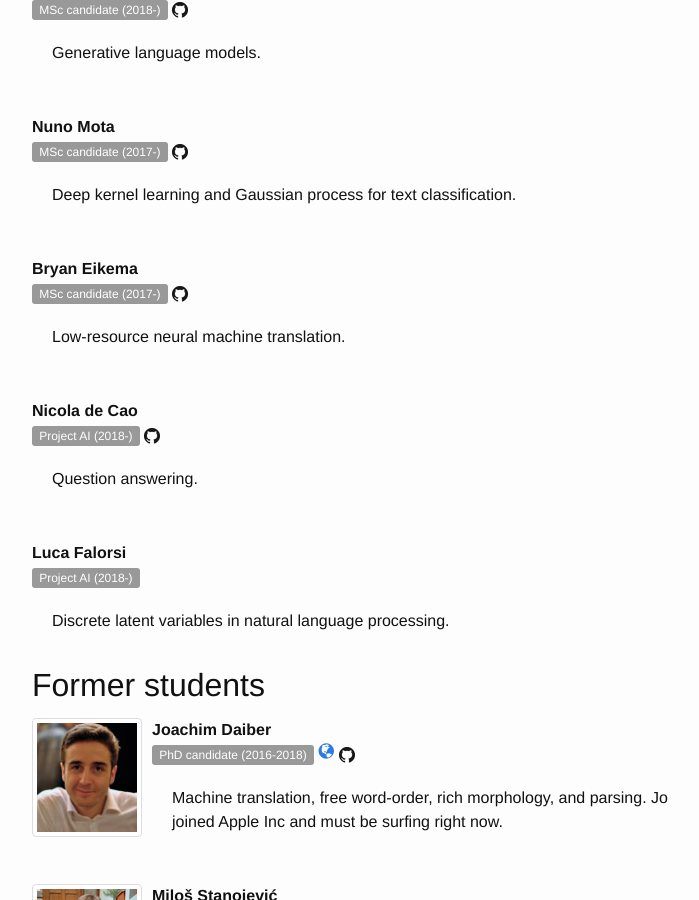
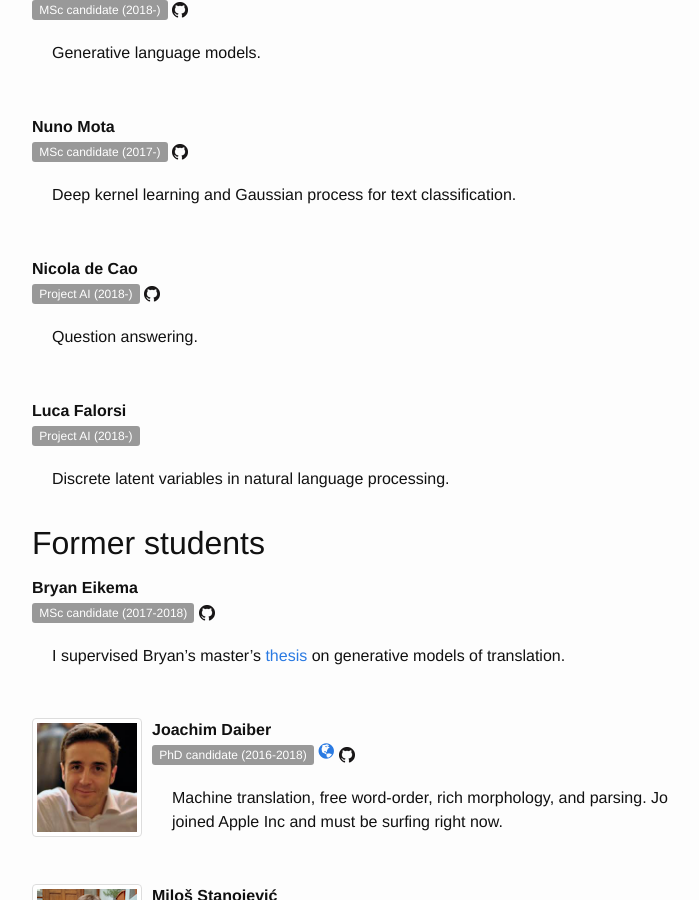
Before and after one commit to wilkeraziz/oldsite, a Jekyll site: the page built from people.md, in a window 1280 px wide and 900 px high, scrolled down 1246 px. Shown: the whole window, without its empty margins (268-967 px from the left). Built offline with Jekyll 4.4.1, drawn with Linux system fonts in a browser that asks for light colours.

Commit message:
Bryan's thesis

```diff
--- a/_data/people/former.yml
+++ b/_data/people/former.yml
@@ -1,3 +1,12 @@
+-
+  layout: person
+  relation: MSc candidate (2017-2018)
+  selected: y
+  institution: UvA
+  name: Bryan Eikema
+  github: Roxot
+  about: >
+      I supervised Bryan's master's [thesis](//esc.fnwi.uva.nl/thesis/centraal/files/f344704273.pdf) on generative models of translation.
 -
   layout: person
   relation: PhD candidate (2016-2018)
--- a/_data/people/students.yml
+++ b/_data/people/students.yml
@@ -49,15 +49,6 @@
       Deep kernel learning and Gaussian process for text classification.
 -
   layout: person
-  relation: MSc candidate (2017-)
-  selected: y
-  institution: UvA
-  name: Bryan Eikema
-  github: Roxot
-  about: >
-      Low-resource neural machine translation.
--
-  layout: person
   relation: Project AI (2018-)
   selected: y
   institution: UvA
```
